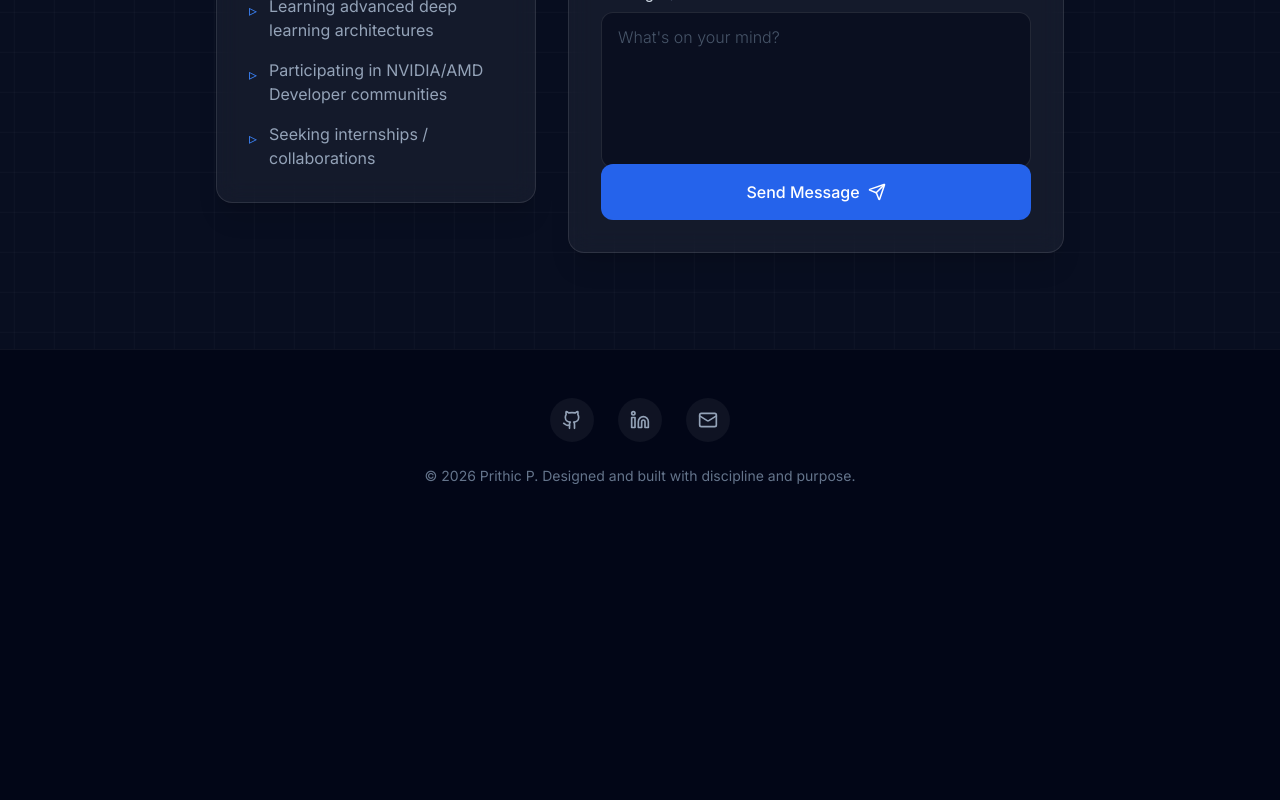
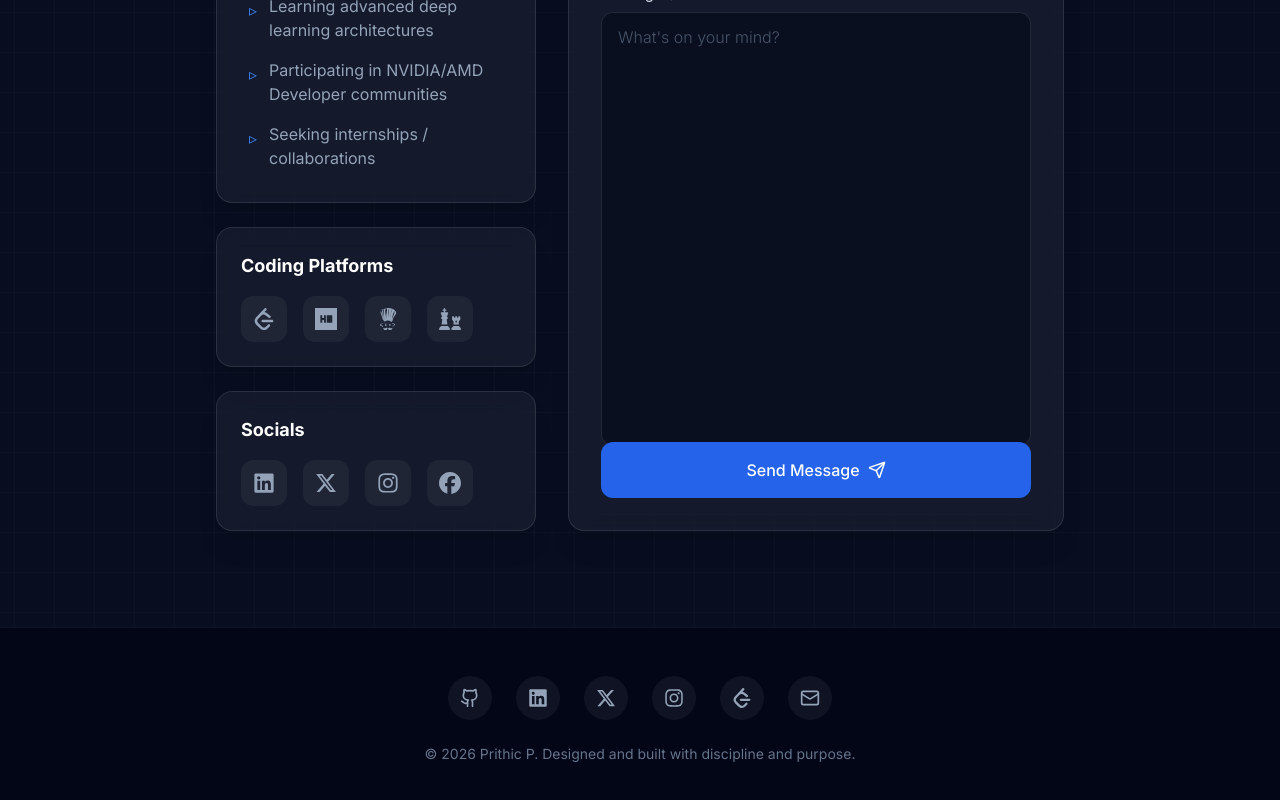
Before and after one commit to Prithic/Portfolio, a React (Vite) app: page / in a window 1280 px wide. Shown: the part 6162-6962 px from the top of the page. Before the commit the page ends 6696 px from the top, so only its background shows below. Built offline with nearby package versions, Linux system fonts and the light colour scheme.

Commit message:
feat: integrated react-icons with comprehensive coding and social platform links

```diff
--- a/package.json
+++ b/package.json
@@ -18,6 +18,7 @@
     "lucide-react": "^0.575.0",
     "react": "^19.2.0",
     "react-dom": "^19.2.0",
+    "react-icons": "^5.5.0",
     "tailwind-merge": "^3.5.0",
     "tsparticles": "^3.9.1"
   },
--- a/src/App.tsx
+++ b/src/App.tsx
@@ -7,7 +7,9 @@
 import { Contact } from './components/sections/Contact';
 import { CursorGlow } from './components/ui/CursorGlow';
 import { FluidBackground } from './components/ui/FluidBackground';
-import { Github, Linkedin, Mail } from 'lucide-react';
+import { Github, Mail } from 'lucide-react';
+import { SiLeetcode } from 'react-icons/si';
+import { FaLinkedin, FaXTwitter, FaInstagram } from 'react-icons/fa6';
 
 function App() {
   return (
@@ -51,10 +53,19 @@
             <a href="https://github.com/Prithic" target="_blank" rel="noopener noreferrer" className="p-3 bg-white/5 rounded-full hover:bg-white/10 hover:text-blue-400 transition-all text-slate-400">
               <Github size={20} />
             </a>
-            <a href="https://linkedin.com/in/prithic-p" target="_blank" rel="noopener noreferrer" className="p-3 bg-white/5 rounded-full hover:bg-white/10 hover:text-blue-400 transition-all text-slate-400">
-              <Linkedin size={20} />
+            <a href="https://linkedin.com/in/prithic-p" target="_blank" rel="noopener noreferrer" className="p-3 bg-white/5 rounded-full hover:bg-white/10 hover:text-blue-400 transition-all text-slate-400" title="LinkedIn">
+              <FaLinkedin size={20} />
             </a>
-            <a href="mailto:hello@example.com" className="p-3 bg-white/5 rounded-full hover:bg-white/10 hover:text-blue-400 transition-all text-slate-400">
+            <a href="#" target="_blank" rel="noopener noreferrer" className="p-3 bg-white/5 rounded-full hover:bg-white/10 hover:text-white transition-all text-slate-400" title="X (Twitter)">
+              <FaXTwitter size={20} />
+            </a>
+            <a href="#" target="_blank" rel="noopener noreferrer" className="p-3 bg-white/5 rounded-full hover:bg-white/10 hover:text-pink-500 transition-all text-slate-400" title="Instagram">
+              <FaInstagram size={20} />
+            </a>
+            <a href="#" target="_blank" rel="noopener noreferrer" className="p-3 bg-white/5 rounded-full hover:bg-white/10 hover:text-yellow-500 transition-all text-slate-400" title="LeetCode">
+              <SiLeetcode size={20} />
+            </a>
+            <a href="mailto:hello@example.com" className="p-3 bg-white/5 rounded-full hover:bg-white/10 hover:text-blue-400 transition-all text-slate-400" title="Email">
               <Mail size={20} />
             </a>
           </div>
--- a/src/components/sections/Contact.tsx
+++ b/src/components/sections/Contact.tsx
@@ -2,6 +2,8 @@
 import { GlitchText } from '../ui/GlitchText';
 import { GlassCard } from '../ui/GlassCard';
 import { Mail, MessageSquare, Send } from 'lucide-react';
+import { SiLeetcode, SiHackerrank, SiCodechef } from 'react-icons/si';
+import { FaChess, FaLinkedin, FaXTwitter, FaInstagram, FaFacebook } from 'react-icons/fa6';
 
 export function Contact() {
     return (
@@ -55,6 +57,42 @@
                                         <span className="text-blue-500 mt-1">▹</span> Seeking internships / collaborations
                                     </li>
                                 </ul>
+                            </GlassCard>
+
+                            <GlassCard className="p-6">
+                                <h4 className="text-white font-bold text-lg mb-4">Coding Platforms</h4>
+                                <div className="flex flex-wrap gap-4">
+                                    <a href="#" target="_blank" rel="noopener noreferrer" className="p-3 bg-white/5 rounded-xl hover:bg-white/10 hover:text-yellow-500 transition-colors text-slate-400" title="LeetCode">
+                                        <SiLeetcode size={22} />
+                                    </a>
+                                    <a href="#" target="_blank" rel="noopener noreferrer" className="p-3 bg-white/5 rounded-xl hover:bg-white/10 hover:text-green-500 transition-colors text-slate-400" title="HackerRank">
+                                        <SiHackerrank size={22} />
+                                    </a>
+                                    <a href="#" target="_blank" rel="noopener noreferrer" className="p-3 bg-white/5 rounded-xl hover:bg-white/10 hover:text-amber-600 transition-colors text-slate-400" title="CodeChef">
+                                        <SiCodechef size={22} />
+                                    </a>
+                                    <a href="#" target="_blank" rel="noopener noreferrer" className="p-3 bg-white/5 rounded-xl hover:bg-white/10 hover:text-green-600 transition-colors text-slate-400" title="Chess.com">
+                                        <FaChess size={22} />
+                                    </a>
+                                </div>
+                            </GlassCard>
+
+                            <GlassCard className="p-6">
+                                <h4 className="text-white font-bold text-lg mb-4">Socials</h4>
+                                <div className="flex flex-wrap gap-4">
+                                    <a href="#" target="_blank" rel="noopener noreferrer" className="p-3 bg-white/5 rounded-xl hover:bg-white/10 hover:text-blue-500 transition-colors text-slate-400" title="LinkedIn">
+                                        <FaLinkedin size={22} />
+                                    </a>
+                                    <a href="#" target="_blank" rel="noopener noreferrer" className="p-3 bg-white/5 rounded-xl hover:bg-white/10 text-slate-400 hover:text-white transition-colors" title="X (Twitter)">
+                                        <FaXTwitter size={22} />
+                                    </a>
+                                    <a href="#" target="_blank" rel="noopener noreferrer" className="p-3 bg-white/5 rounded-xl hover:bg-white/10 hover:text-pink-500 transition-colors text-slate-400" title="Instagram">
+                                        <FaInstagram size={22} />
+                                    </a>
+                                    <a href="#" target="_blank" rel="noopener noreferrer" className="p-3 bg-white/5 rounded-xl hover:bg-white/10 hover:text-blue-600 transition-colors text-slate-400" title="Facebook">
+                                        <FaFacebook size={22} />
+                                    </a>
+                                </div>
                             </GlassCard>
                         </div>
 
```
Also changed, not shown: 1 other file (tests, documents, lock files or other folders).
